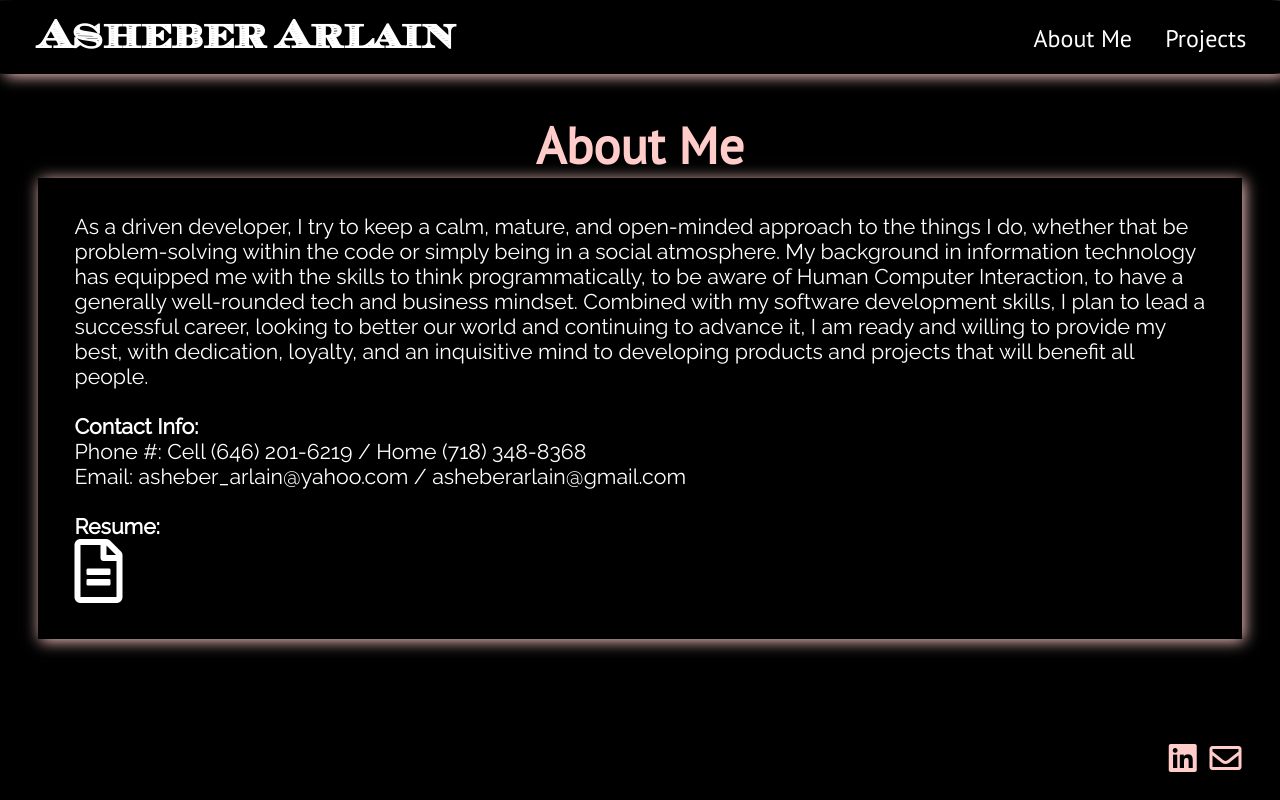
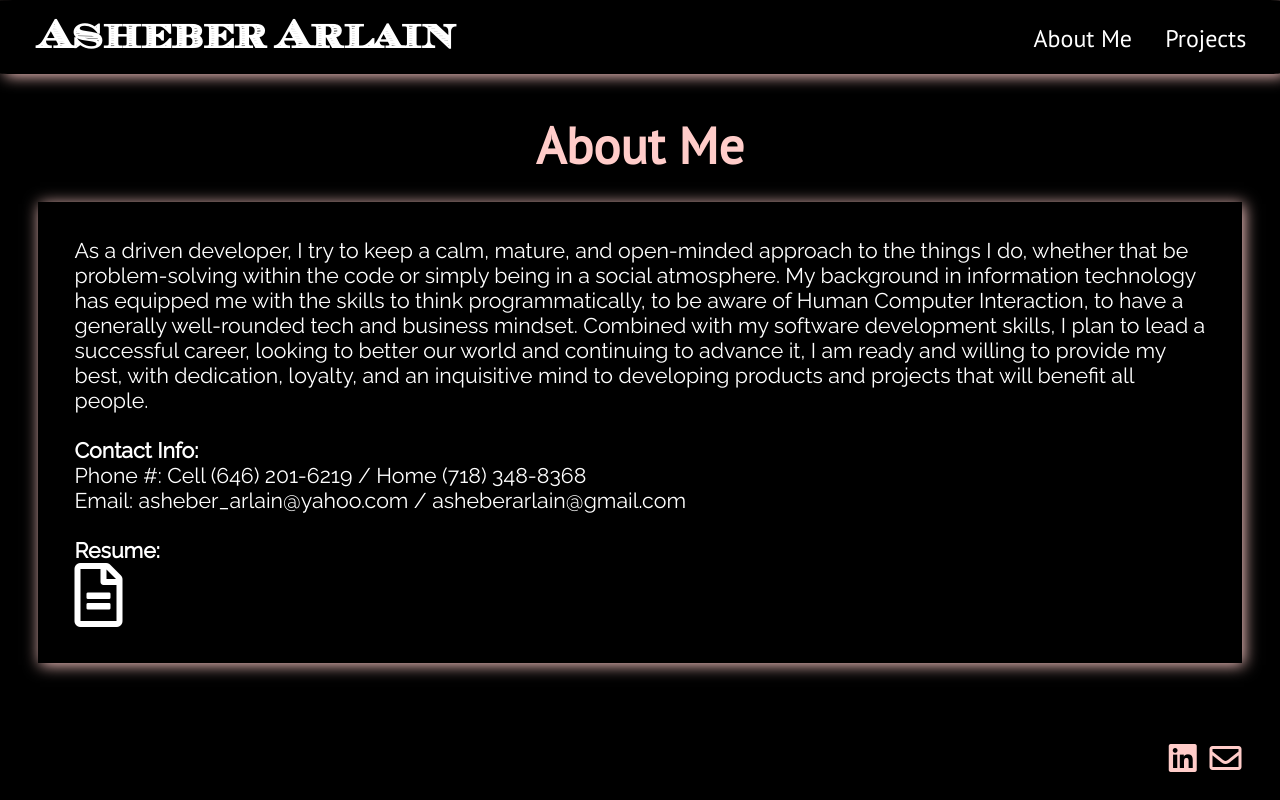
Before and after one commit to asheber792/Portfolio, a React (Create React App) app: page /about-me in a window 1280 px wide. Built offline with nearby package versions, Linux system fonts and the light colour scheme.

Commit message:
minor style fix

```diff
--- a/src/Components/About/About.css
+++ b/src/Components/About/About.css
@@ -12,6 +12,7 @@
 	font-family: 'Raleway', sans-serif;
 	padding: 3%;
 	margin: 0 auto;
+	margin-top: 2%;
 	font-size: 16pt;
 	box-shadow: 2px 2px 15px #ffccc9;
 }
```
